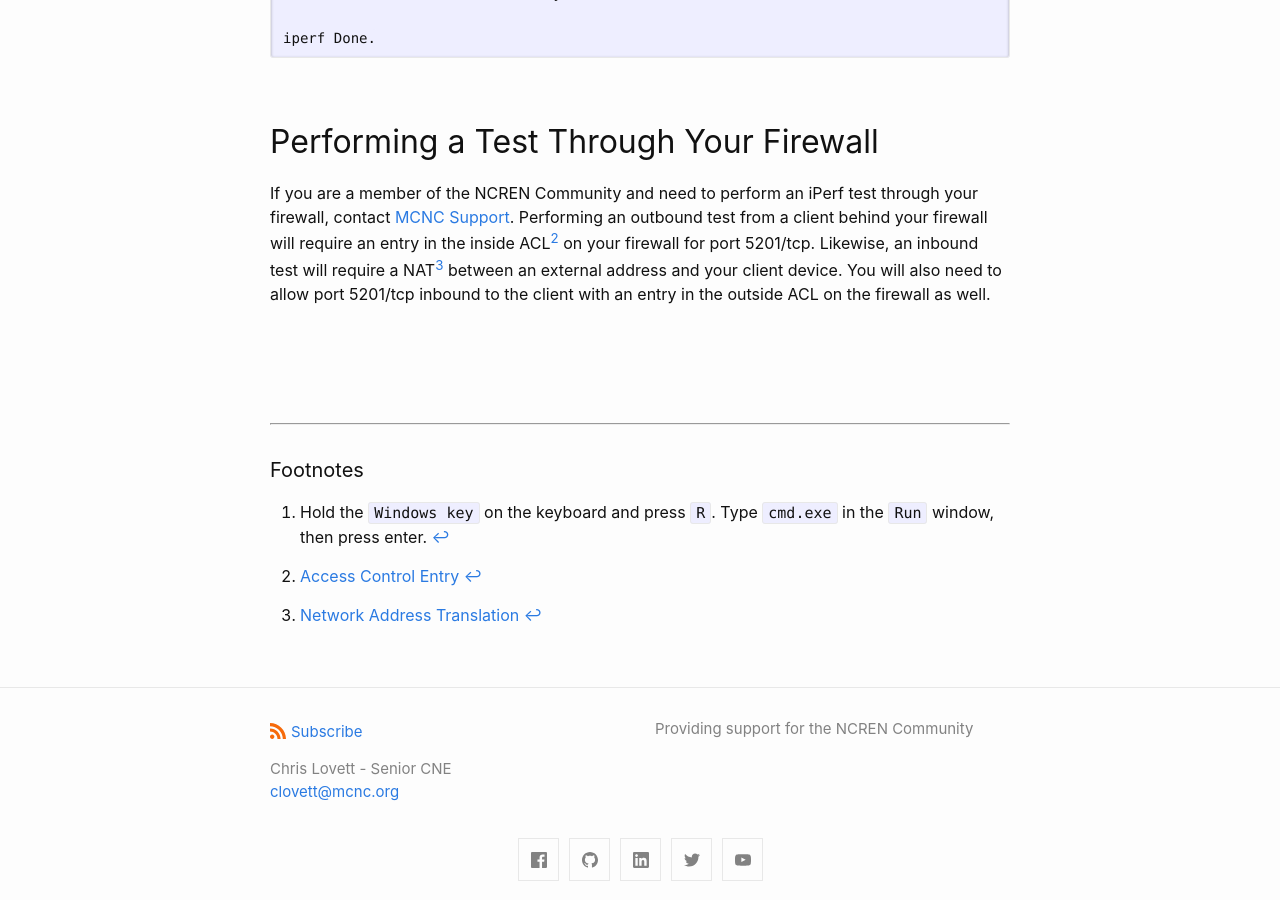
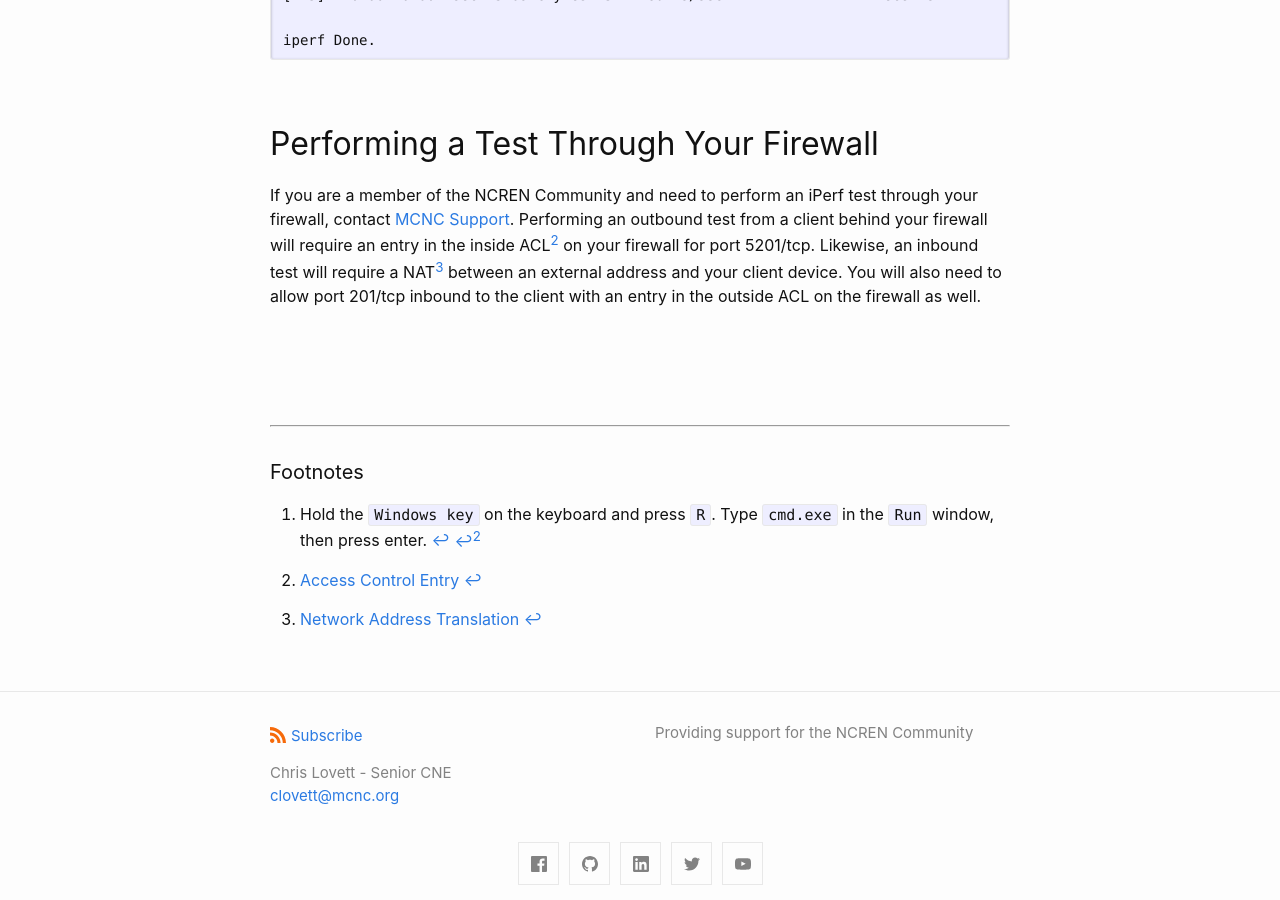
Before and after one commit to mcnc-clovett/mcnc-clovett.github.io, a Jekyll site: the page built from _posts/2020-08-23-throughput-testing.md, in a window 1280 px wide and 900 px high, scrolled down 5147 px. Built offline with Jekyll 4.4.1, drawn with Linux system fonts in a browser that asks for light colours; some of the changed text lies outside the part shown.

Commit message:
Minor phrase changes

```diff
--- a/_posts/2020-08-23-throughput-testing.md
+++ b/_posts/2020-08-23-throughput-testing.md
@@ -170,11 +170,10 @@
 ## Performing a Test Through Your Firewall
 
 If you are a member of the NCREN Community and need to perform an iPerf test through your firewall, contact
-[MCNC Support](https://www.mcnc.org/support){:target="_blank"}.
-Performing an outbound test from a client behind your firewall will require an entry in the inside ACL[^2] on
-your firewall for port 5201/tcp. Likewise, an inbound test will require a NAT[^3] between an external address and
-your client device. You will also need to allow port 5201/tcp inbound to the client with an entry in the outside
-ACL on the firewall as well.
+[MCNC Support](https://www.mcnc.org/support){:target="_blank"}. Performing an outbound test from a client behind
+your firewall will require an entry in the inside ACL[^2] on your firewall for port 5201/tcp. Likewise, an inbound
+test will require a NAT[^3] between an external address and your client device. You will also need to allow port
+201/tcp inbound to the client with an entry in the outside ACL on the firewall as well.
 
 <br>
 <br>
```
Also changed, not shown: other parts of _posts/2020-08-23-throughput-testing.md (+1 -1 lines).
